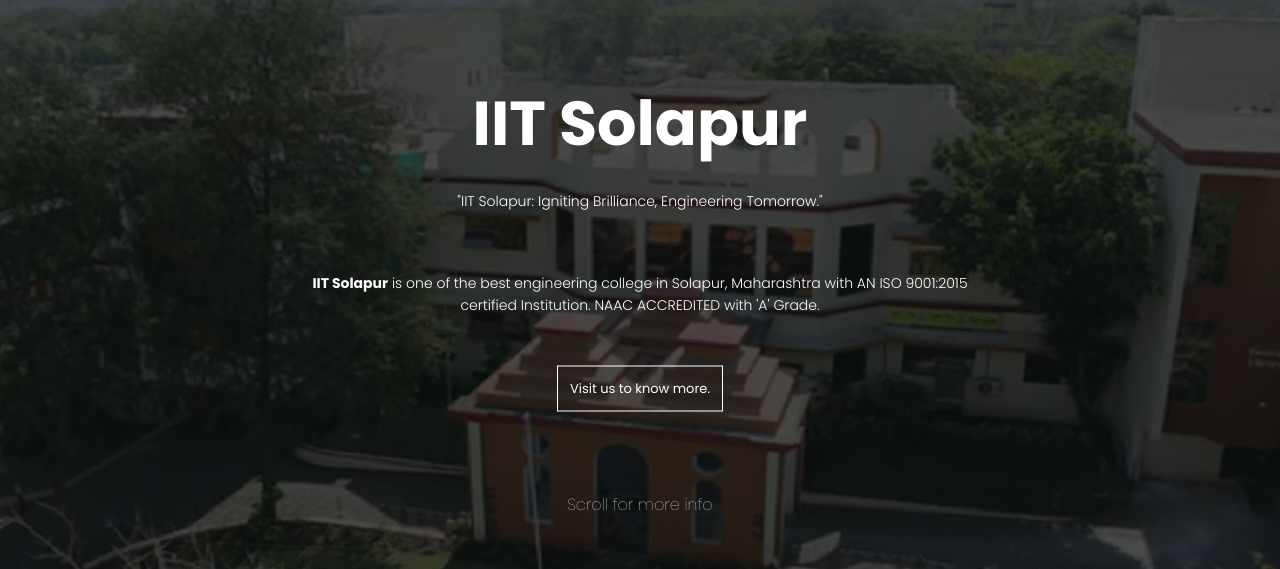
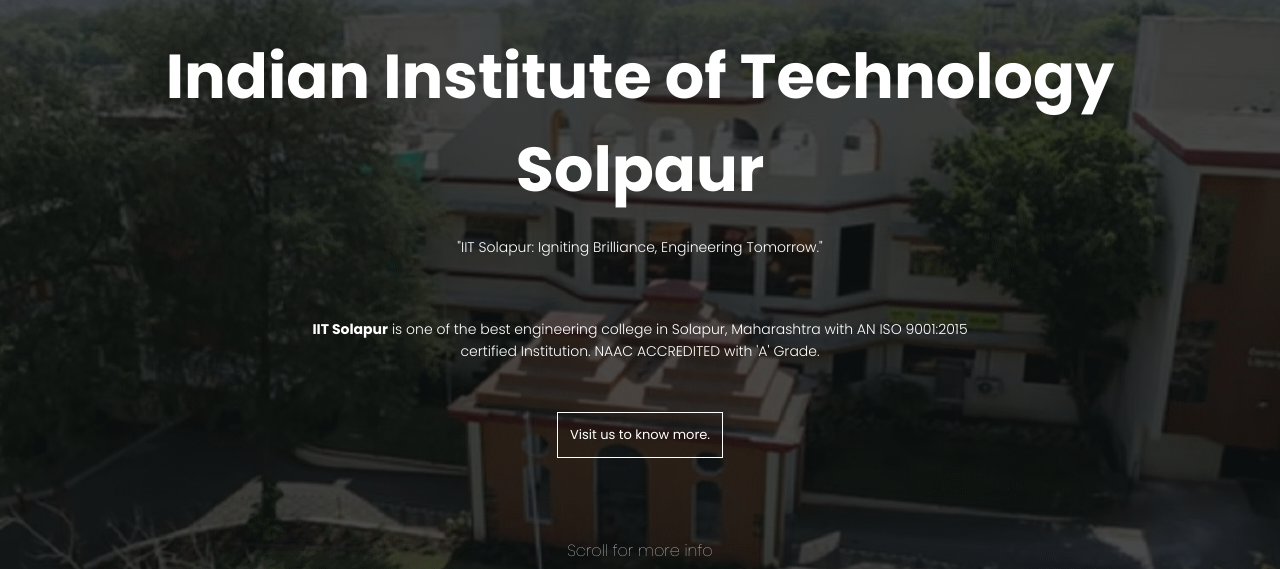
Before and after one commit to Parthk26/WT-Assignment, a plain HTML site: page index.html in a window 1280 px wide. Shown: the part 156-725 px from the top of the page. Drawn offline with Linux system fonts and the light colour scheme.

Commit message:
Update index.html

```diff
--- a/index.html
+++ b/index.html
@@ -27,7 +27,7 @@
                 <i class="fa fa-bars" onclick="showMenu()"></i>
             </nav>
             <div class="text-box">
-                <h1><b>IIT Solapur</b></h1>
+                <h1><b>Indian Institute of Technology Solpaur</b></h1>
                 <p>"IIT Solapur: Igniting Brilliance, Engineering Tomorrow."</p>
                 <p>
                     <b>IIT Solapur</b> is one of the best engineering college in Solapur, Maharashtra with AN ISO 9001:2015<br> certified Institution. NAAC ACCREDITED with 'A' Grade.
```
